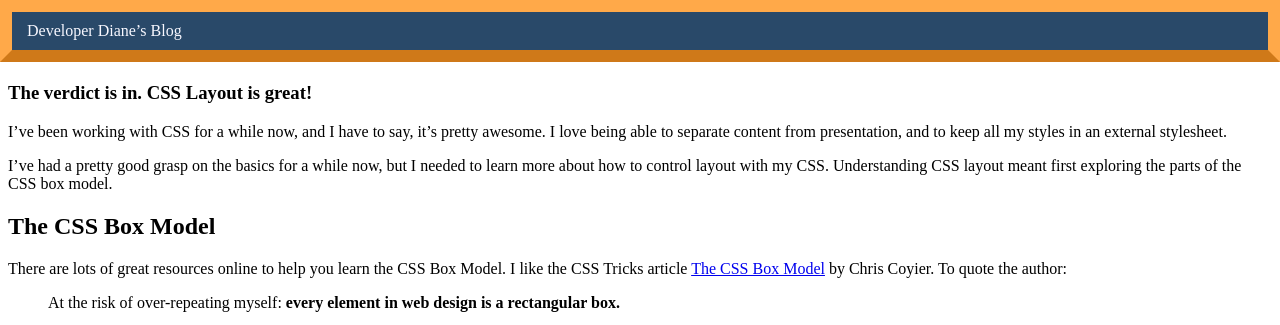
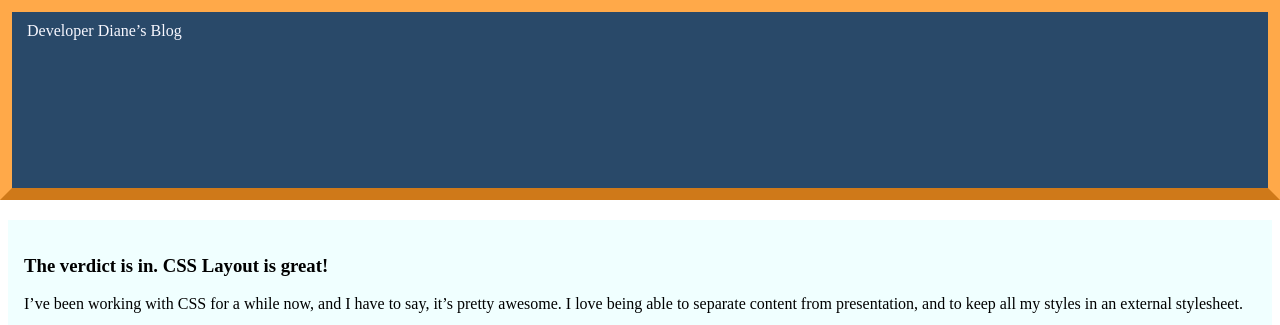
Before and after one commit to gerlinp/CSS-layouts, a plain HTML site: page index.html in a window 1280 px wide. Shown: the top 325 px of the page. Drawn offline with Linux system fonts and the light colour scheme.

Commit message:
View Port units

```diff
--- a/css/style.css
+++ b/css/style.css
@@ -3,6 +3,7 @@
     box-sizing: border-box;
 }
 header {
+    height: 25vh;
     background-color: #294969;
     color: ghostwhite;
     padding: 10px 15px;
@@ -11,6 +12,12 @@ header {
     margin: -8px -8px 20px;
 }
 
+section {
+    min-height: 100vh;
+    padding: 1rem;
+    border-bottom: 2px dotted #666;
+    background-color: azure;
+}
 aside img{
     width: 100%;
     max-width: 480px;
```
